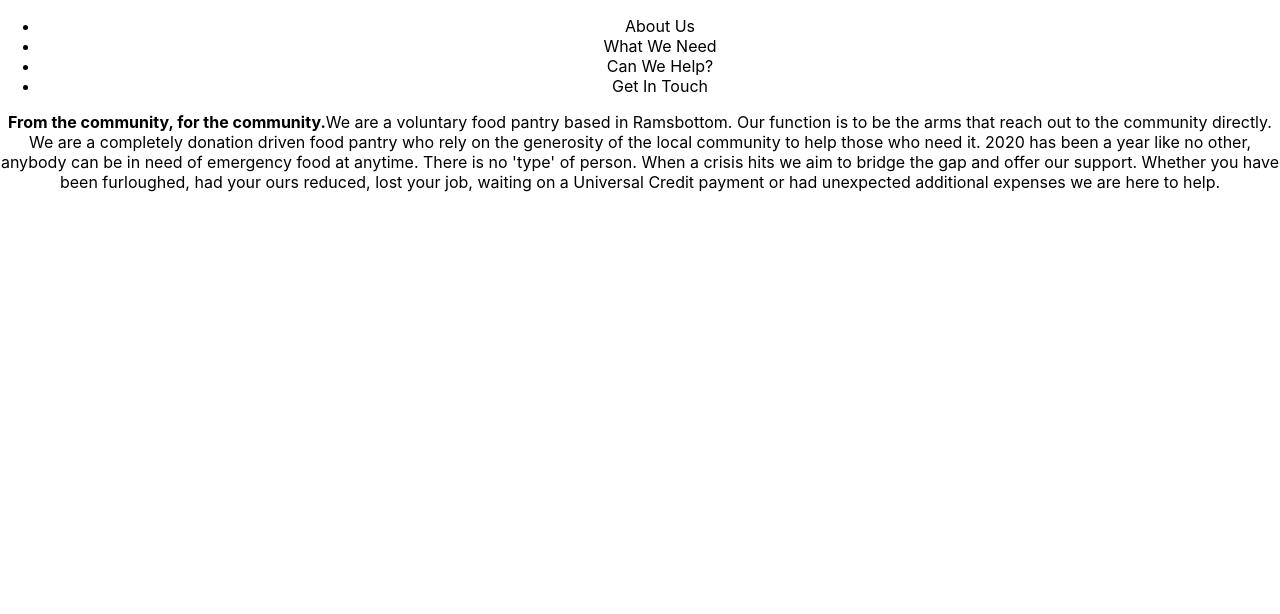
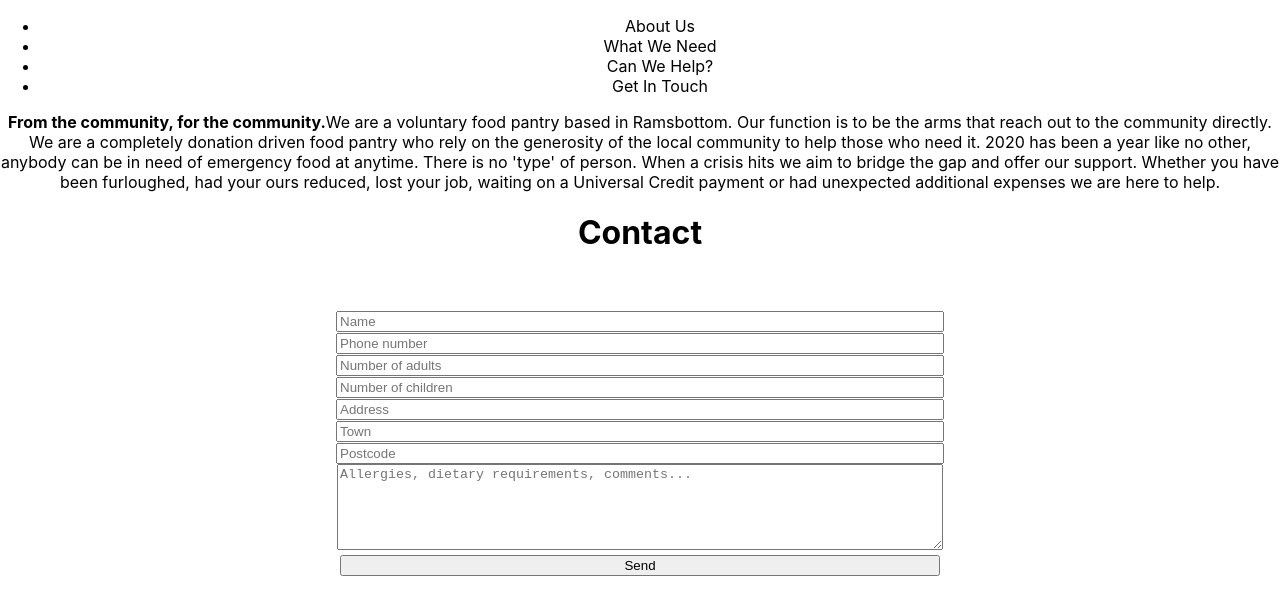
Before and after one commit to jbram-js/ramsbottom-pantry, a React (Create React App) app: page / in a window 1280 px wide. Shown: the top 614 px of the page. Built offline with nearby package versions, Linux system fonts and the light colour scheme.

Commit message:
created contact form with emailjs

```diff
--- a/package.json
+++ b/package.json
@@ -6,8 +6,10 @@
     "@testing-library/jest-dom": "^5.11.6",
     "@testing-library/react": "^11.2.1",
     "@testing-library/user-event": "^12.2.2",
+    "emailjs-com": "^2.6.4",
     "react": "^17.0.1",
     "react-dom": "^17.0.1",
+    "react-hook-form": "^6.11.4",
     "react-scripts": "4.0.0",
     "react-scroll": "^1.8.1",
     "web-vitals": "^0.2.4"
--- a/src/components/App.js
+++ b/src/components/App.js
@@ -1,12 +1,14 @@
 import '../styles/App.css';
 import NavBar from './NavBar';
 import About from './About';
+import Contact from './Contact.js';
 
 function App() {
   return (
     <div className="App">
       <NavBar />
       <About />
+      <Contact />
     </div>
   );
 }
--- a/src/components/Contact.js
+++ b/src/components/Contact.js
@@ -0,0 +1,129 @@
+import React, { useState } from 'react';
+import { useForm } from 'react-hook-form';
+import '../styles/Contact.css';
+import { init, sendForm } from 'emailjs-com';
+init('user_VKy9wYkpvTzoPw85OauWg');
+
+const Contact = () => {
+    const [contactNumber, setContactNumber] = useState("000000");
+    const [statusMessage, setStatusMessage] = useState("Message");
+
+    const generateContactNumber = () => {
+    const numStr = "000000" + (Math.random() * 1000000 | 0);
+    setContactNumber(numStr.substring(numStr.length - 6));
+    }
+
+    const { register, handleSubmit, watch, errors } = useForm();
+    const onSubmit = (data) => {
+        const statusMessage = document.querySelector('.status-message');
+        const form = document.querySelector('#contact-form');
+        generateContactNumber();
+
+        sendForm('default_service', 'ramsbottom_pantry', '#contact-form')
+         .then(function(response) {
+           console.log('SUCCESS!', response.status, response.text);
+           form.reset();
+           setStatusMessage("Message sent!");
+           statusMessage.className = "status-message success";
+           setTimeout(()=> {
+             statusMessage.className = 'status-message'
+           }, 5000)
+         }, function(error) {
+           console.log('FAILED...', error);
+           setStatusMessage("Failed to send message! Please try again later.");
+           statusMessage.className = "status-message failure";
+           setTimeout(()=> {
+             statusMessage.className = 'status-message'
+           }, 5000)
+         });
+    };
+
+    return (
+        <div className='Contact'>
+            <h1>Contact</h1>
+            <p className='status-message'>{statusMessage}</p>
+            <form id='contact-form' onSubmit={handleSubmit(onSubmit)}>
+                {errors.name && errors.name.type === "required" && (
+                <div role="alert">Name is required<br/></div>
+                )}
+                <input
+                 type='text'
+                 name='name'
+                 aria-invalid={errors.name ? "true" : "false"}
+                 ref={register({ required: true })}
+                 placeholder='Name'/>
+                <br/>
+                {errors.phone_number && errors.phone_number.type === "required" && (
+                <div role="alert">Phone number is required<br/></div>
+                )}
+                <input
+                 type='number'
+                 name='phone_number'
+                 aria-invalid={errors.contact_number ? "true" : "false"}
+                 ref={register({ required: true })}
+                 placeholder='Phone number'/>
+                <br/>
+                {errors.number_of_adults && errors.number_of_adults.type === "required" && (
+                <div role="alert">Number of adults is required<br/></div>
+                )}
+                <input
+                 type='number'
+                 name='number_of_adults'
+                 aria-invalid={errors.number_of_adults ? "true" : "false"}
+                 ref={register({ required: true })}
+                 placeholder='Number of adults'/>
+                <br/>
+                {errors.number_of_children && errors.number_of_children.type === "required" && (
+                <div role="alert">Number of children is required<br/></div>
+                )}
+                <input
+                 type='number'
+                 name='number_of_children'
+                 aria-invalid={errors.number_of_children ? "true" : "false"}
+                 ref={register({ required: true })}
+                 placeholder='Number of children'/>
+                <br/>
+                {errors.address && errors.address.type === "required" && (
+                <div role="alert">Address is required<br/></div>
+                )}
+                <input
+                 type='text'
+                 name='address'
+                 aria-invalid={errors.address ? "true" : "false"}
+                 ref={register({ required: true })}
+                 placeholder='Address'/>
+                <br/>
+                {errors.town && errors.town.type === "required" && (
+                <div role="alert">Town is required<br/></div>
+                )}
+                <input
+                 type='text'
+                 name='town'
+                 aria-invalid={errors.town ? "true" : "false"}
+                 ref={register({ required: true })}
+                 placeholder='Town'/>
+                <br/>
+                {errors.postcode && errors.postcode.type === "required" && (
+                <div role="alert">Postcode is required<br/></div>
+                )}
+                <input
+                 type='text'
+                 name='postcode'
+                 aria-invalid={errors.postcode ? "true" : "false"}
+                 ref={register({ required: true })}
+                 placeholder='Postcode'/>
+                <br/>
+                <textarea
+                 name='message'
+                 maxLength='300'
+                 ref={register}
+                 placeholder='Allergies, dietary requirements, comments...'/>
+                <br/>
+                <input type='hidden' name='contact_number' value={contactNumber} />
+                <input type='submit' value='Send'/>
+            </form>
+        </div>
+    );
+};
+
+export default Contact;
--- /dev/null
+++ b/src/styles/Contact.css
@@ -0,0 +1,23 @@
+input {
+  width: 600px;
+}
+textarea {
+  height: 6em;
+  width: 600px;
+}
+div[role="alert"] {
+  color: red;
+  margin-top: 1em;
+  font-style: italic;
+}
+.status-message {
+  opacity: 0;
+}
+.success {
+  opacity: 1;
+  color: green;
+}
+.failure {
+  opacity: 1;
+  color: red;
+}
```
Also changed, not shown: 1 other file (tests, documents, lock files or other folders).
